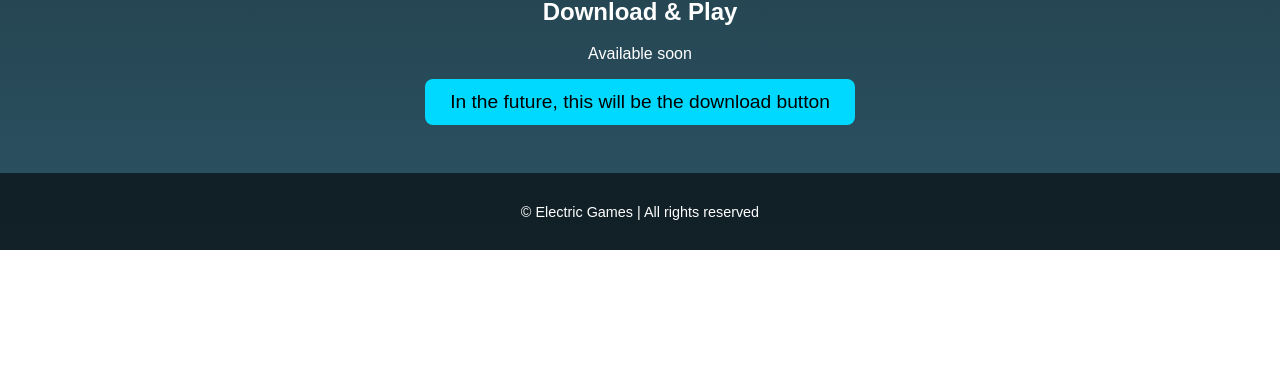
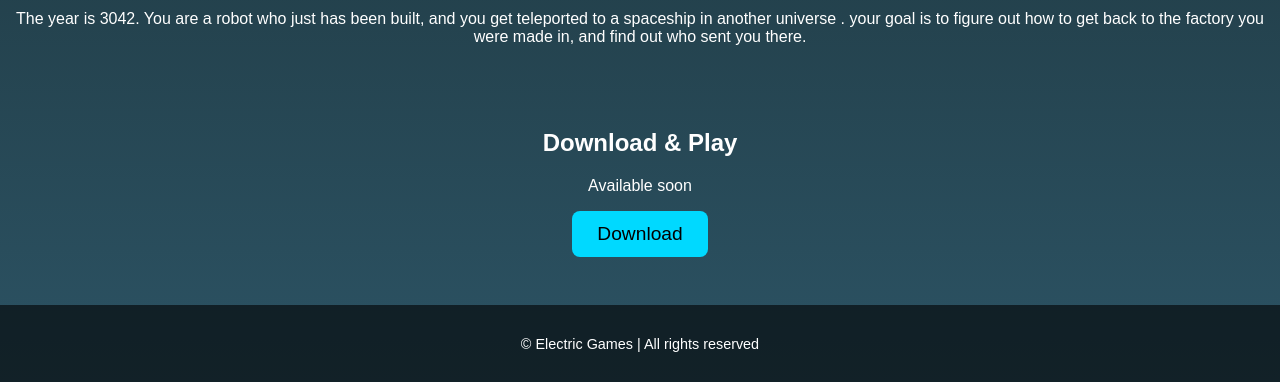
Before and after one commit to Electric1172/Realm-Run, a plain HTML site: page index.html in a window 1280 px wide. Shown: the part 728-1110 px from the top of the page. Before the commit the page ends 978 px from the top, so only its background shows below. Drawn offline with Linux system fonts and the light colour scheme.

Commit message:
Update index.html

```diff
--- a/index.html
+++ b/index.html
@@ -96,12 +96,14 @@
       <li>Soundtrack</li>
     </ul>
   </section>
-
+<h1>Lore</h1>
+  <p>The year is 3042.
+You are a robot who just has been built, and you get teleported to a spaceship in another universe . your goal is to figure out how to get back to the factory you were made in, and find out who sent you there.</p>
   <section id="download">
     <h2>Download & Play</h2>
     <p>Available soon
     </p>
-    <a class="btn" href="#">In the future, this will be the download button</a>
+    <a class="btn" href="#">Download</a>
   </section>
 
   <footer>
```
